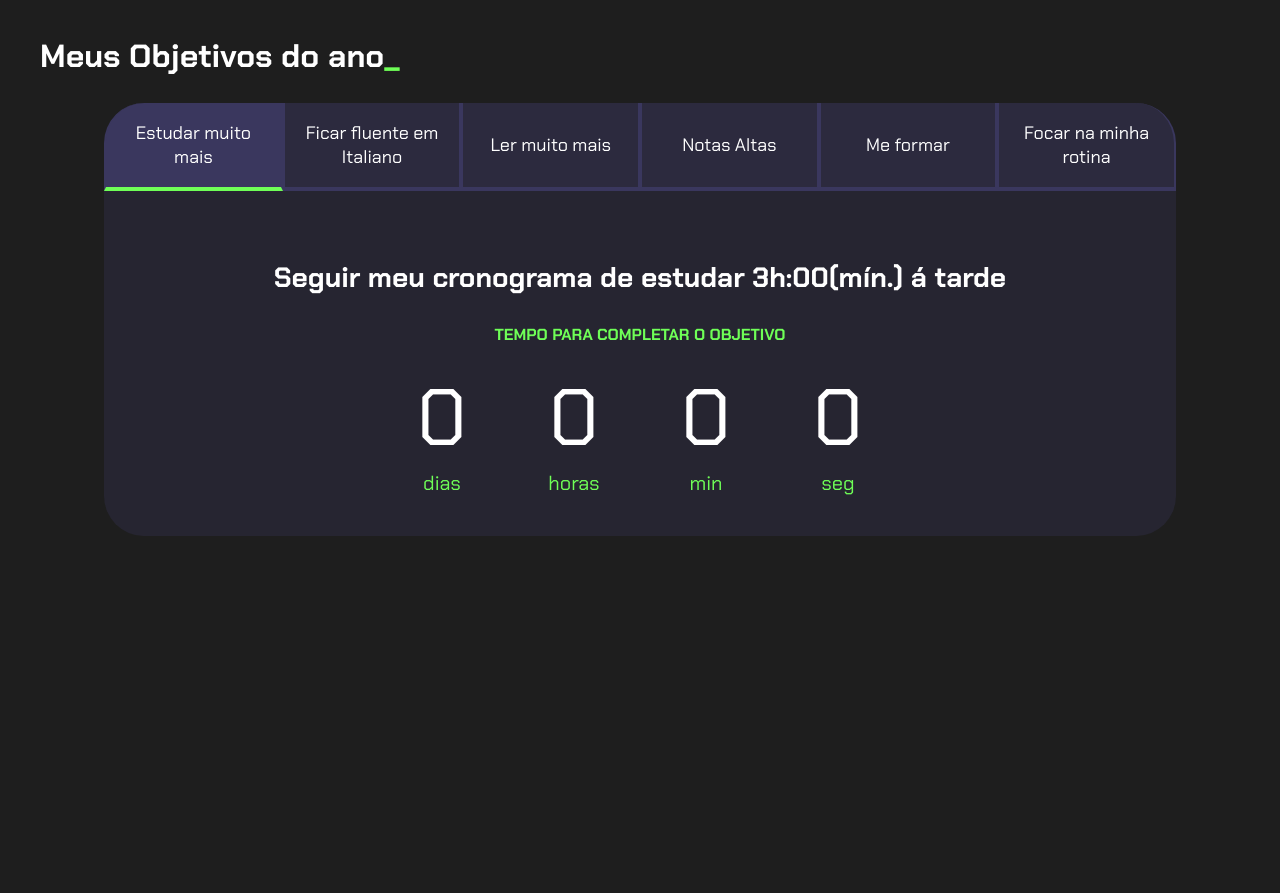
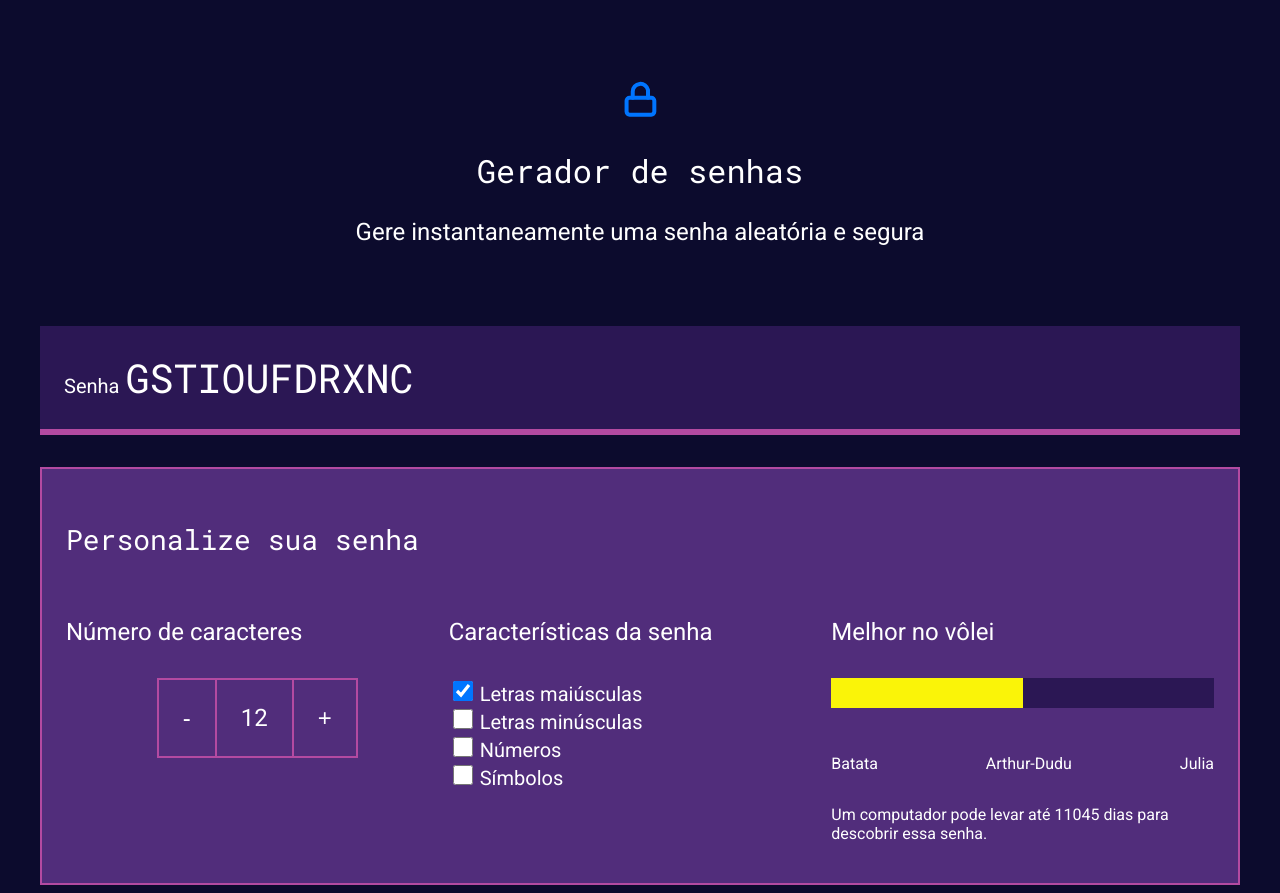
Before and after one commit to jkaraujo/r3C, a plain HTML site: page index.html in a window 1280 px wide. Before the commit the page ends 800 px from the top, so only its background shows below. Drawn offline with Linux system fonts and the light colour scheme.

Commit message:
Add files via upload

```diff
--- a/index.html
+++ b/index.html
@@ -4,152 +4,61 @@
 <head>
     <meta charset="UTF-8">
     <meta name="viewport" content="width=device-width, initial-scale=1.0">
-  <title>Meus objetivos do ano</title>
+    <title>Gerador de senha</title>
     <link rel="stylesheet" href="style.css">
 </head>
 
 <body>
-    <section class="conteudo-principal">
-      <h2 class="titulo-principal">Meus Objetivos do ano<span>_</span></h2>
-      <div class="conteudo">
-      <div class="botoes">
-        <button class="botao ativo">Estudar muito mais</button>
-        <button class="botao">Ficar fluente em Italiano</button>
-        <button class="botao">Ler muito mais</button>
-        <button class="botao">Notas Altas</button>
-        <button class="botao">Me formar</button>
-        <button class="botao">Focar na minha rotina</button>
+    <section class="conteudo">
+        <div class="conteudo-titulo">
+            <img src="unlock.svg" alt="cadeado fechado">
+            <h2 class="titulo-principal">Gerador de senhas</h2>
+            <h3 class="titulo-secundario">Gere instantaneamente uma senha aleatória e segura</h3>
         </div>
-      <div class="abas-textos">
-        <div class="aba-conteudo ativo">
-            <h3 class="aba-conteudo-titulo-principal">Seguir meu cronograma de estudar 3h:00(mín.) á tarde</h3>
-            <h4 class="aba-conteudo-titulo-secundario">Tempo para completar o objetivo</h4>
-            <div class="contador">
-              <div class="contador-digito">
-                <p class="contador-digito-numero" id="dias0"></p>
-                <p class="contador-digito-texto">dias</p>
+        <div class="conteudo-senha">
+            <label for="senha">Senha</label>
+            <input name="senha" type="text" id="campo-senha" readonly>
         </div>
-            <div class="contador-digito">
-                <p class="contador-digito-numero" id="horas0"></p>
-                <p class="contador-digito-texto">horas</p>
-            </div>
-            <div class="contador-digito">
-                <p class="contador-digito-numero" id="min0"></p>
-                <p class="contador-digito-texto">min</p>
-            </div>
-            <div class="contador-digito">
-                <p class="contador-digito-numero" id="seg0"></p>
-                <p class="contador-digito-texto">seg</p>
+        <div class="parametro">
+            <h3 class="parametro-titulo">Personalize sua senha</h3>
+            <div class="parametro-coluna__senha">
+                <div class="parametro-senha">
+                    <h4 class="parametro-senha__titulo">Número de caracteres</h4>
+                    <div class="parametro-senha-botoes">
+                        <button class="parametro-senha__botao">-</button>
+                        <p class="parametro-senha__texto">12</p>
+                        <button class="parametro-senha__botao">+</button>
                     </div>
                 </div>
+                <div class="parametro-senha">
+                    <h4 class="parametro-senha__titulo">Características da senha</h4>
+                    <div class="parametro-senha-checkbox">
+                        <input name="maiusculo" type="checkbox" class="checkbox" checked>
+                        <label for="maiusculo">Letras maiúsculas</label>
                     </div>
-        <div class="aba-conteudo">
-            <h3 class="aba-conteudo-titulo-principal">Continuar meus cursos e aprimorar meus estudos de italiano</h3>
-            <h4 class="aba-conteudo-titulo-secundario">Tempo para completar o objetivo</h4>
-            <div class="contador">
-              <div class="contador-digito">
-              <p class="contador-digito-numero" id="dias1"></p>
-              <p class="contador-digito-texto">dias</p>
+                    <div class="parametro-senha-checkbox">
+                        <input name="minusculo" type="checkbox" class="checkbox">
+                        <label for="minusculo">Letras minúsculas</label>
                     </div>
-          <div class="contador-digito">
-              <p class="contador-digito-numero" id="horas1"></p>
-              <p class="contador-digito-texto">horas</p>
+                    <div class="parametro-senha-checkbox">
+                        <input name="numero" type="checkbox" class="checkbox">
+                        <label for="numero">Números</label>
                     </div>
-          <div class="contador-digito">
-              <p class="contador-digito-numero" id="min1"></p>
-              <p class="contador-digito-texto">min</p>
-          </div>
-          <div class="contador-digito">
-              <p class="contador-digito-numero" id="seg1"></p>
-              <p class="contador-digito-texto">seg</p>
+                    <div class="parametro-senha-checkbox">
+                        <input name="simbolo" type="checkbox" class="checkbox">
+                        <label for="simbolo">Símbolos</label>
                     </div>
                 </div>
+                <div class="parametro-senha">
+                    <h4 class="parametro-senha__titulo">Melhor no vôlei</h4>
+                    <div class="barra"></div>
+                    <div class="forca fraca"></div>
+                    <div class="parametro-senha-textos">
+                        <p>Batata</p>
+                        <p>Arthur-Dudu</p>
+                        <p>Julia</p>
                     </div>
-        <div class="aba-conteudo">
-            <h3 class="aba-conteudo-titulo-principal">Focar na leitura e terminar meus livros</h3>
-            <h4 class="aba-conteudo-titulo-secundario">Tempo para completar o objetivo</h4>
-            <div class="contador">
-              <div class="contador-digito">
-              <p class="contador-digito-numero" id="dias2"></p>
-              <p class="contador-digito-texto">dias</p>
-          </div>
-          <div class="contador-digito">
-              <p class="contador-digito-numero" id="horas2"></p>
-              <p class="contador-digito-texto">horas</p>
-          </div>
-          <div class="contador-digito">
-              <p class="contador-digito-numero" id="min2"></p>
-              <p class="contador-digito-texto">min</p>
-          </div>
-          <div class="contador-digito">
-              <p class="contador-digito-numero" id="seg2"></p>
-              <p class="contador-digito-texto">seg</p>
-          </div>
-         </div>
-          </div>
-        <div class="aba-conteudo">
-            <h3 class="aba-conteudo-titulo-principal">Não procrastinar</h3>
-            <h4 class="aba-conteudo-titulo-secundario">Tempo para completar o objetivo</h4>
-            <div class="contador">                        <div class="contador-digito">
-              <p class="contador-digito-numero" id="dias3"></p>
-              <p class="contador-digito-texto">dias</p>
-          </div>
-          <div class="contador-digito">
-              <p class="contador-digito-numero" id="horas3"></p>
-              <p class="contador-digito-texto">horas</p>
-          </div>
-          <div class="contador-digito">
-              <p class="contador-digito-numero" id="min3"></p>
-              <p class="contador-digito-texto">min</p>
-          </div>
-          <div class="contador-digito">
-              <p class="contador-digito-numero" id="seg3"></p>
-              <p class="contador-digito-texto">seg</p>
-          </div>
-</div>
-          </div>
-        <div class="aba-conteudo">
-          <h3 class="aba-conteudo-titulo-principal">Com orgulho</h3>
-          <h4 class="aba-conteudo-titulo-secundario">Tempo para completar o objetivo</h4>
-          <div class="contador">                        <div class="contador-digito">
-            <p class="contador-digito-numero" id="dias4"></p>
-            <p class="contador-digito-texto">dias</p>
-        </div>
-        <div class="contador-digito">
-            <p class="contador-digito-numero" id="horas4"></p>
-            <p class="contador-digito-texto">horas</p>
-        </div>
-        <div class="contador-digito">
-            <p class="contador-digito-numero" id="min4"></p>
-            <p class="contador-digito-texto">min</p>
-        </div>
-        <div class="contador-digito">
-            <p class="contador-digito-numero" id="seg4"></p>
-            <p class="contador-digito-texto">seg</p>
-        </div>
-</div>
-        </div>
-      <div class="aba-conteudo">
-        <h3 class="aba-conteudo-titulo-principal">Seguir meus horários, estudo, exercícios, leitura</h3>
-        <h4 class="aba-conteudo-titulo-secundario">Tempo para completar o objetivo</h4>
-        <div class="contador">                        <div class="contador-digito">
-          <p class="contador-digito-numero" id="dias5"></p>
-          <p class="contador-digito-texto">dias</p>
-      </div>
-      <div class="contador-digito">
-          <p class="contador-digito-numero" id="horas5"></p>
-          <p class="contador-digito-texto">horas</p>
-      </div>
-      <div class="contador-digito">
-          <p class="contador-digito-numero" id="min5"></p>
-          <p class="contador-digito-texto">min</p>
-      </div>
-      <div class="contador-digito">
-          <p class="contador-digito-numero" id="seg5"></p>
-          <p class="contador-digito-texto">seg</p>
-      </div>
-</div>
-      </div>
+                    <p class="entropia"></p>
                 </div>
             </div>
         </div>
--- a/main.js
+++ b/main.js
@@ -1,62 +1,78 @@
-const botoes = document.querySelectorAll(".botao");
-const textos = document.querySelectorAll(".aba-conteudo");
+const numeroSenha = document.querySelector('.parametro-senha__texto');
+let tamanhoSenha = 12;
+numeroSenha.textContent = tamanhoSenha;
+const letrasMaiusculas = 'ABCDEFGHIJKLMNOPQRSTUVXYWZ';
+const letrasMinusculas = 'abcdefghijklmnopqrstuvxywz';
+const numeros = '0123456789';
+const simbolos = '!@%*?';
+const botoes = document.querySelectorAll('.parametro-senha__botao');
+const campoSenha = document.querySelector('#campo-senha');
+const checkbox = document.querySelectorAll('.checkbox');
+const forcaSenha = document.querySelector('.forca');
 
-for(let i = 0; i < botoes.length; i++){
-    botoes[i].onclick = function () {
+botoes[0].onclick = diminuiTamanho;
+botoes[1].onclick = aumentaTamanho;
 
-        for (let j = 0;j < botoes.length; j++){
-            botoes[j].classList.remove("ativo");
-            textos[j].classList.remove("ativo");
-        }
-        botoes[i].classList.add("ativo");
-        textos[i].classList.add("ativo");
+function diminuiTamanho() {
+    if (tamanhoSenha > 1) {
+        // tamanhoSenha = tamanhoSenha-1;
+        tamanhoSenha--;
     }
+    numeroSenha.textContent = tamanhoSenha;
+    geraSenha();
+}
+function aumentaTamanho() {
+    if (tamanhoSenha < 20) {
+        // tamanhoSenha = tamanhoSenha+1;
+        tamanhoSenha++;
+    }
+    numeroSenha.textContent = tamanhoSenha;
+    geraSenha();
 }
 
-const contadores = document.querySelectorAll(".contador");
-const tempoObjetivo1 = new Date("2024-04-05T00:00:00");
-const tempoObjetivo2 = new Date("2024-12-31T00:00:00");
-const tempoObjetivo3 = new Date("2024-04-05T00:00:00");
-const tempoObjetivo4 = new Date("2024-04-14T00:00:00");
-const tempoObjetivo5 = new Date("2024-12-06T00:00:00");
-const tempoObjetivo6 = new Date("2024-04-05T00:00:00");
+for (i = 0; i < checkbox.length; i++) {
+    checkbox[i].onclick = geraSenha;
+}
 
-const tempos = [tempoObjetivo1,tempoObjetivo2,tempoObjetivo3,tempoObjetivo4,tempoObjetivo5,tempoObjetivo6];
+geraSenha();
 
-
-function calculaTempo(tempoObjetivo) {
-    let tempoAtual = new Date();
-    let tempoFinal = tempoObjetivo - tempoAtual;
-    let segundos = Math.floor(tempoFinal / 1000);
-    let minutos = Math.floor(segundos / 60);
-    let horas = Math.floor(minutos / 60);
-    let dias = Math.floor(horas / 24);
-
-    segundos %= 60;
-    minutos %= 60;
-    horas %= 24;
-
-    if (tempoFinal > 0){
-        return [dias,horas,minutos,segundos];
-    } else {
-        return [0,0,0,0];
+function geraSenha() {
+    let alfabeto = '';
+    if (checkbox[0].checked) {
+        alfabeto = alfabeto + letrasMaiusculas;
     }
+    if (checkbox[1].checked) {
+        alfabeto = alfabeto + letrasMinusculas;
+    }
+    if (checkbox[2].checked) {
+        alfabeto = alfabeto + numeros;
+    }
+    if (checkbox[3].checked) {
+        alfabeto = alfabeto + simbolos;
+    }
+    let senha = '';
+    for (let i = 0; i < tamanhoSenha; i++) {
+        let numeroAleatorio = Math.random() * alfabeto.length;
+        numeroAleatorio = Math.floor(numeroAleatorio);
+        senha = senha + alfabeto[numeroAleatorio];
+    }
+    campoSenha.value = senha;
+    classificaSenha(alfabeto.length);
 
 }
 
-function atualizaCronometro(){
-    for (let i=0; i<contadores.length;i++){
-    document.getElementById("dias"+i).textContent = calculaTempo(tempos[i])[0];
-    document.getElementById("horas"+i).textContent = calculaTempo(tempos[i])[1];
-    document.getElementById("min"+i).textContent = calculaTempo(tempos[i])[2];
-    document.getElementById("seg"+i).textContent = calculaTempo(tempos[i])[3];
+function classificaSenha(tamanhoAlfabeto){
+    let entropia = tamanhoSenha * Math.log2(tamanhoAlfabeto);
+    console.log(entropia);
+    forcaSenha.classList.remove('fraca','media','forte');
+    if (entropia > 57){
+        forcaSenha.classList.add('forte');
+    } else if (entropia > 35 && entropia < 57 ) {
+        forcaSenha.classList.add('media');
+    } else if (entropia <= 35){
+        forcaSenha.classList.add('fraca');
     }
+    const valorEntropia = document.querySelector('.entropia');
+    valorEntropia.textContent = "Um computador pode levar até " + Math.floor(2**entropia/(100e6*60*60*24)) + " dias para descobrir essa senha.";
+
 }
-
-
-function comecaCronometro(){
-    atualizaCronometro();
-    setInterval(atualizaCronometro,1000);
-}
-
-comecaCronometro();
--- a/style.css
+++ b/style.css
@@ -1,127 +1,152 @@
-@import url('https://fonts.googleapis.com/css2?family=Chakra+Petch:wght@400;700&display=swap');
+@import url('https://fonts.googleapis.com/css2?family=Roboto&family=Roboto+Mono&display=swap');
 
-:root {
-  --cor-de-fundo: #1E1E1E;
-  --verde: #6FFF57;
-  --branco: #FFFFFF;
-  --botao-ativo: #3A375E;
-  --botao-inativo: rgba(58, 55, 94, 0.5);
-  --texto-fundo: rgba(58, 55, 94, 0.3);
+:root{
+    --branco: white;
+    --cor-de-fundo: #0C0B2D;
+    --fundo-senha: #2B1754;
+    --fundo-texto: #512D7B;
+    --borda: #B34AA1;
+    --roboto: 'Roboto', sans-serif;
+    --roboto-mono: 'Roboto Mono', monospace;
 }
 
-body {
-  background-color: var(--cor-de-fundo);
-  color: var(--branco);
-  font-family: 'Chakra Petch', sans-serif;
+*{
+    font-weight: 400;
+}
+
+body{
+    color: var(--branco);
+    background-color: var(--cor-de-fundo);
+    font-family: var(--roboto);
+}
+
+.titulo-principal{
+    font-family: var(--roboto-mono);
+    font-size: 32px;
+}
+
+.titulo-secundario{
+    font-size: 24px;
+}
+
+.conteudo-titulo{
+    text-align: center;
+    margin-top: 80px;
+}
+
+.conteudo-senha{
+    margin-top: 80px;
+    background: var(--fundo-senha);
+    padding: 24px;
+    border-bottom: 6px solid var(--borda);
+}
+
+#campo-senha{
+    background-color: var(--fundo-senha);
+    border: none;
+    color: var(--branco);
+    font-family: var(--roboto-mono);
+    font-size: 40px;
+    width: 70%;
+}
+
+#campo-senha:focus{
+    outline: none;
+}
+
+.conteudo{
+    max-width: 1200px;
+    margin: 0 auto;
+}
+
+.parametro{
+    background-color: var(--fundo-texto);
+    border: 2px solid var(--borda);
+    margin-top: 32px;
+    padding: 24px;
+}
+
+.parametro-titulo{
+    font-family: var(--roboto-mono);
+    font-size: 28px;
+}
+
+.parametro-senha__titulo{
+    font-size:24px;
+}
+
+.parametro-coluna__senha{
+    display: flex;
+    flex-direction: column;
+    justify-content: center;
+}
+.parametro-senha{
+    width: 50%;
+    margin: 0 auto;
+}
+
+.parametro-senha-botoes{
+    display: flex;
+    justify-content: center;
+}
+
+.parametro-senha__botao{
+    background-color: var(--fundo-texto);
+    color: var(--branco);
+    border: 2px solid var(--borda);
+    padding: 24px;
+    font-size: 24px;
+    cursor: pointer;
+}
+.parametro-senha__texto{
+    padding: 24px;
+    border-top: 2px solid var(--borda);
+    border-bottom: 2px solid var(--borda);
+    margin: 0;
+    font-size: 24px;
+}
+
+label{
+    font-size: 20px;
+}
+
+.checkbox{
+    width: 20px;
+    height: 20px;
+    cursor: pointer;
+}
+
+.barra{
+    background-color: var(--fundo-senha);
+    height: 30px;
+    width: 100%;
+}
+.forca{
+    height: 30px;
+    position: relative;
+    bottom: 30px;
+}
+.fraca{
+    width: 25%;
+    background-color: #E71B32;
+}
+.media{
+    background-color: #FAF408;
+    width: 50%;
+}
+.forte{
+    background-color: #00FF85;
+    width: 100%;
+}
+
+.parametro-senha-textos{
+    display: flex;
+    justify-content: space-between;
 }
 
 
-.conteudo-principal {
-  display: flex;
-  flex-direction: column;
-  justify-content: center;
-  align-items: center;
-  max-width: 1200px;
-  width: 100%;
-  margin: 0 auto;
+@media screen and (min-width: 768px) {
+    .parametro-coluna__senha{
+        flex-direction: row;
+    }
 }
-
-.titulo-principal {
-  text-align: left;
-  width: 100%;
-  font-size: 32px;
-}
-
-.titulo-principal span {
-  color: var(--verde);
-}
-
-.botao {
-  font-family: "Chakra Petch", sans-serif;
-  background-color: var(--botao-inativo);
-  color: var(--branco);
-  display: flex;
-  justify-content: center;
-  padding: 1em;
-  font-size: 18px;
-  align-items: center;
-  width: 100%;
-  border-bottom: 4px solid var(--botao-ativo);
-  border-left: 2px solid var(--botao-ativo);
-  border-right: 2px solid var(--botao-ativo);
-  border-top: none;
-}
-
-.botao:first-child {
-  border-radius: 40px 40px 0 0;
-}
-
-.botoes {
-  display: block;
-}
-
-.botao.ativo{
-background-color: var(--botao-ativo);
-border-bottom: 4px solid var(--verde);
-}
-
-.abas-textos{
-  background-color: var(--texto-fundo);
-  padding: 40px;
-  border-radius: 0 0 40px 40px;
-}
-
-.aba-conteudo.ativo{
-  display: block;
-}
-
-.aba-conteudo{
-  display: none;
-}
-
-.aba-conteudo-titulo-principal{
-  font-size: 28px;
-  text-align: center;
-}
-
-.aba-conteudo-titulo-secundario{
-  text-align: center;
-  color: var(--verde);
-  text-transform: uppercase;
-}
-
-.contador{
-  display:flex;
-  justify-content: center;
-  flex-wrap: wrap;
-}
-.contador-digito{
-  padding: 0 16px;
-  text-align: center;
-  min-width: 100px;
-}
-.contador-digito-numero{
-  font-size: 80px;
-  margin: 0;
-}
-.contador-digito-texto{
-  color: var(--verde);
-  font-size: 20px;
-  margin: 0;
-}
-
-
-
-@media screen and (min-width: 768px) {
-  .botoes {
-      display: flex;
-  }
-
-  .botao:first-child {
-      border-radius: 40px 0 0 0;
-  }
-
-  .botao:last-child {
-      border-radius: 0 40px 0 0;
-  }
-}
```
Also changed, not shown: unlock.svg (added). Lines whose indentation alone changed are shown as unchanged.
